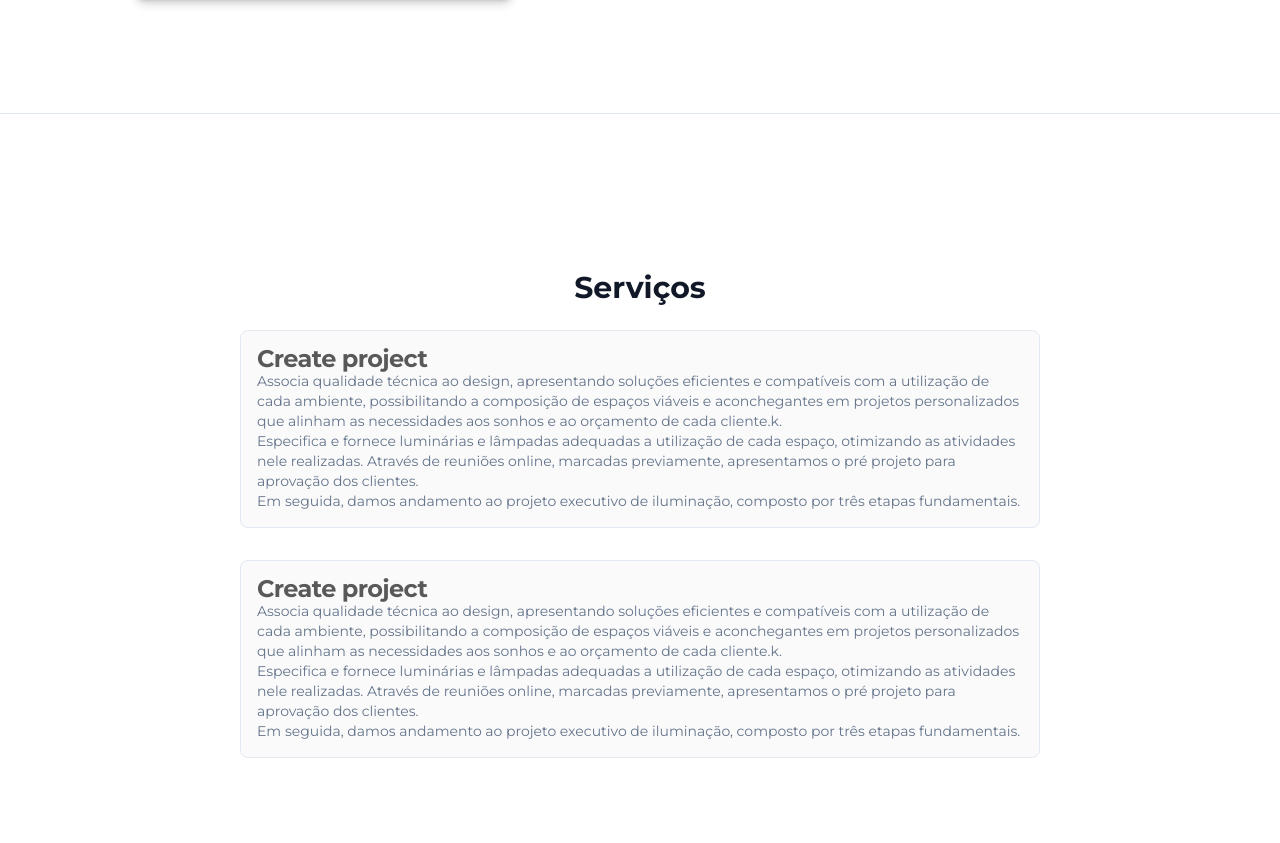
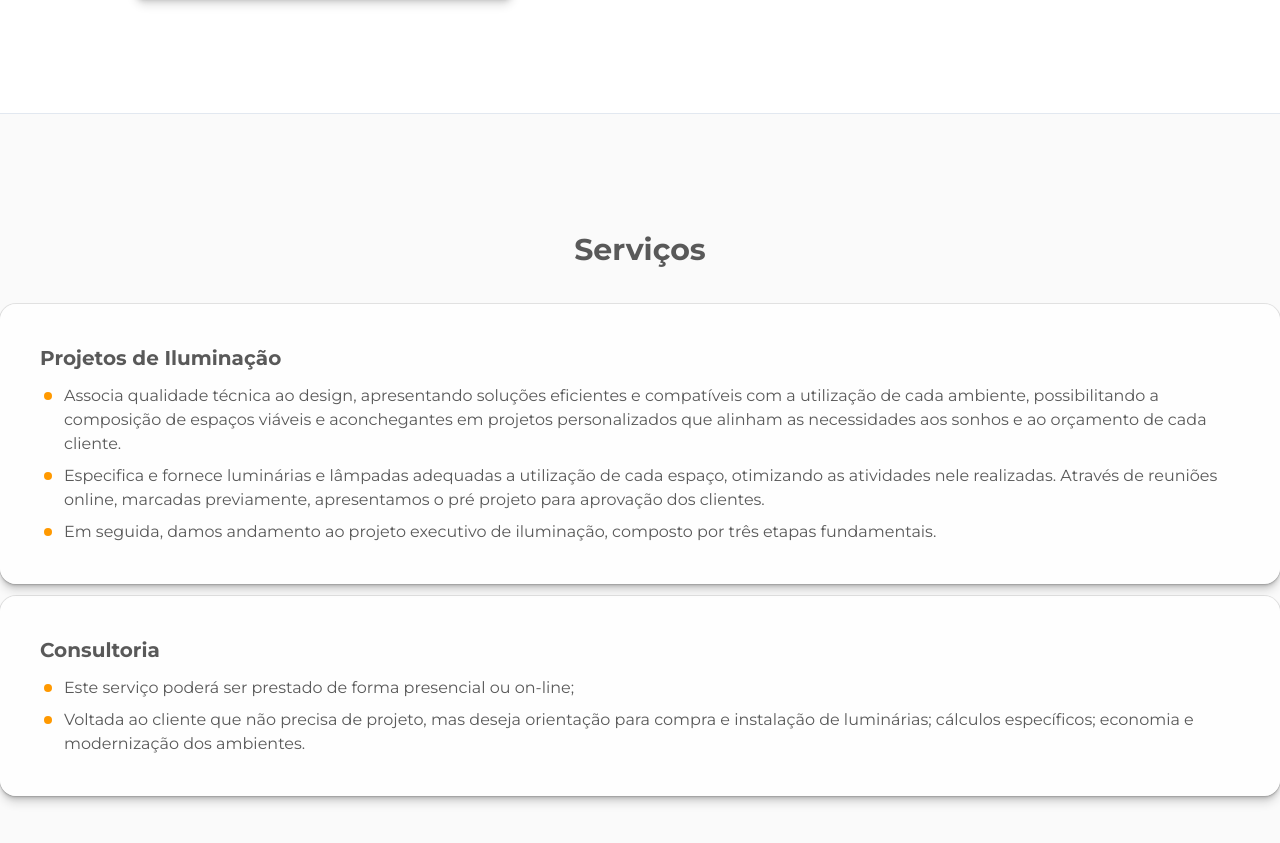
Before and after one commit to CodeTheApp/bi-web, a Next.js app: page / in a window 1280 px wide. Shown: the part 1487-2330 px from the top of the page. Built offline with nearby package versions, Linux system fonts and the light colour scheme.

Commit message:
feat: service component card

```diff
--- a/src/components/Header.tsx
+++ b/src/components/Header.tsx
@@ -7,7 +7,7 @@ export default function Header() {
       id='header'
       className='mb-8 flex items-center p-3 fixed top-0 left-0 z-[100] w-full transition-all duration-300 ease-in-out'
     >
-      <div className='container flex items-center px-24 py-2 justify-between border border-gray-50 shadow-shape rounded-full bg-gray-50 bg-opacity-80'>
+      <div className='container flex items-center px-24 py-2 justify-between border border-gray-50 shadow-shape rounded-full bg-white bg-opacity-80'>
         <a className='title' href='#home'>
           <Image
             className='logo'
--- a/src/components/Services.tsx
+++ b/src/components/Services.tsx
@@ -1,57 +1,55 @@
-import { Card, CardDescription, CardTitle } from './ui/card';
-
 export default function Services() {
   return (
     <section
       id='services'
-      className='section min-h-screen flex flex-col justify-center items-center bg-white'
+      className='section min-h-screen flex flex-col justify-center items-center bg-gray-50'
     >
-      <div className='container flex flex-col items-center'>
+      <div className='container gap-3 flex flex-col items-center'>
         <header className='mb-6'>
-          <h1 className='text-3xl font-bold text-gray-900'>Serviços</h1>
+          <h1 className='text-3xl font-bold text-gray-500'>Serviços</h1>
         </header>
-        <div className='flex flex-col md:flex-col gap-6 md:gap-8 w-full md:w-auto'>
-          <Card className='w-[800px] p-4 bg-gray-50'>
-            <CardTitle className='text-gray-500'>Create project</CardTitle>
-            <CardDescription>
-              Associa qualidade técnica ao design, apresentando soluções
-              eficientes e compatíveis com a utilização de cada ambiente,
-              possibilitando a composição de espaços viáveis e aconchegantes em
-              projetos personalizados que alinham as necessidades aos sonhos e
-              ao orçamento de cada cliente.k.
-            </CardDescription>
-            <CardDescription>
-              Especifica e fornece luminárias e lâmpadas adequadas a utilização
-              de cada espaço, otimizando as atividades nele realizadas. Através
-              de reuniões online, marcadas previamente, apresentamos o pré
-              projeto para aprovação dos clientes.
-            </CardDescription>
-            <CardDescription>
-              Em seguida, damos andamento ao projeto executivo de iluminação,
-              composto por três etapas fundamentais.
-            </CardDescription>
-          </Card>
 
-          <Card className='w-[800px] p-4 bg-gray-50'>
-            <CardTitle className='text-gray-500'>Create project</CardTitle>
-            <CardDescription>
-              Associa qualidade técnica ao design, apresentando soluções
-              eficientes e compatíveis com a utilização de cada ambiente,
-              possibilitando a composição de espaços viáveis e aconchegantes em
-              projetos personalizados que alinham as necessidades aos sonhos e
-              ao orçamento de cada cliente.k.
-            </CardDescription>
-            <CardDescription>
-              Especifica e fornece luminárias e lâmpadas adequadas a utilização
-              de cada espaço, otimizando as atividades nele realizadas. Através
-              de reuniões online, marcadas previamente, apresentamos o pré
-              projeto para aprovação dos clientes.
-            </CardDescription>
-            <CardDescription>
-              Em seguida, damos andamento ao projeto executivo de iluminação,
-              composto por três etapas fundamentais.
-            </CardDescription>
-          </Card>
+        <div className='w-full p-10 bg-white bg-opacity-80 shadow-shape rounded-2xl'>
+          <div className='flex flex-col gap-3 w-full'>
+            <h1 className='text-xl font-semibold text-gray-500'>
+              Projetos de Iluminação
+            </h1>
+            <ul className='pl-6 space-y-2'>
+              <li className='text-gray-500 relative text-base before:absolute before:top-2 before:left-[-1.25rem] before:w-2 before:h-2 before:bg-orange before:rounded-full'>
+                Associa qualidade técnica ao design, apresentando soluções
+                eficientes e compatíveis com a utilização de cada ambiente,
+                possibilitando a composição de espaços viáveis e aconchegantes
+                em projetos personalizados que alinham as necessidades aos
+                sonhos e ao orçamento de cada cliente.
+              </li>
+              <li className='text-gray-500 relative text-base before:absolute before:top-2 before:left-[-1.25rem] before:w-2 before:h-2 before:bg-orange before:rounded-full'>
+                Especifica e fornece luminárias e lâmpadas adequadas a
+                utilização de cada espaço, otimizando as atividades nele
+                realizadas. Através de reuniões online, marcadas previamente,
+                apresentamos o pré projeto para aprovação dos clientes.
+              </li>
+              <li className='text-gray-500 relative text-base before:absolute before:top-2 before:left-[-1.25rem] before:w-2 before:h-2 before:bg-orange before:rounded-full'>
+                Em seguida, damos andamento ao projeto executivo de iluminação,
+                composto por três etapas fundamentais.
+              </li>
+            </ul>
+          </div>
+        </div>
+
+        <div className='w-full p-10 bg-white bg-opacity-80 shadow-shape rounded-2xl'>
+          <div className='flex flex-col gap-3 w-full'>
+            <h1 className='text-xl font-semibold text-gray-500'>Consultoria</h1>
+            <ul className='pl-6 space-y-2'>
+              <li className='text-gray-500 relative text-base before:absolute before:top-2 before:left-[-1.25rem] before:w-2 before:h-2 before:bg-orange before:rounded-full'>
+                Este serviço poderá ser prestado de forma presencial ou on-line;
+              </li>
+              <li className='text-gray-500 relative text-base before:absolute before:top-2 before:left-[-1.25rem] before:w-2 before:h-2 before:bg-orange before:rounded-full'>
+                Voltada ao cliente que não precisa de projeto, mas deseja
+                orientação para compra e instalação de luminárias; cálculos
+                específicos; economia e modernização dos ambientes.
+              </li>
+            </ul>
+          </div>
         </div>
       </div>
     </section>
```
